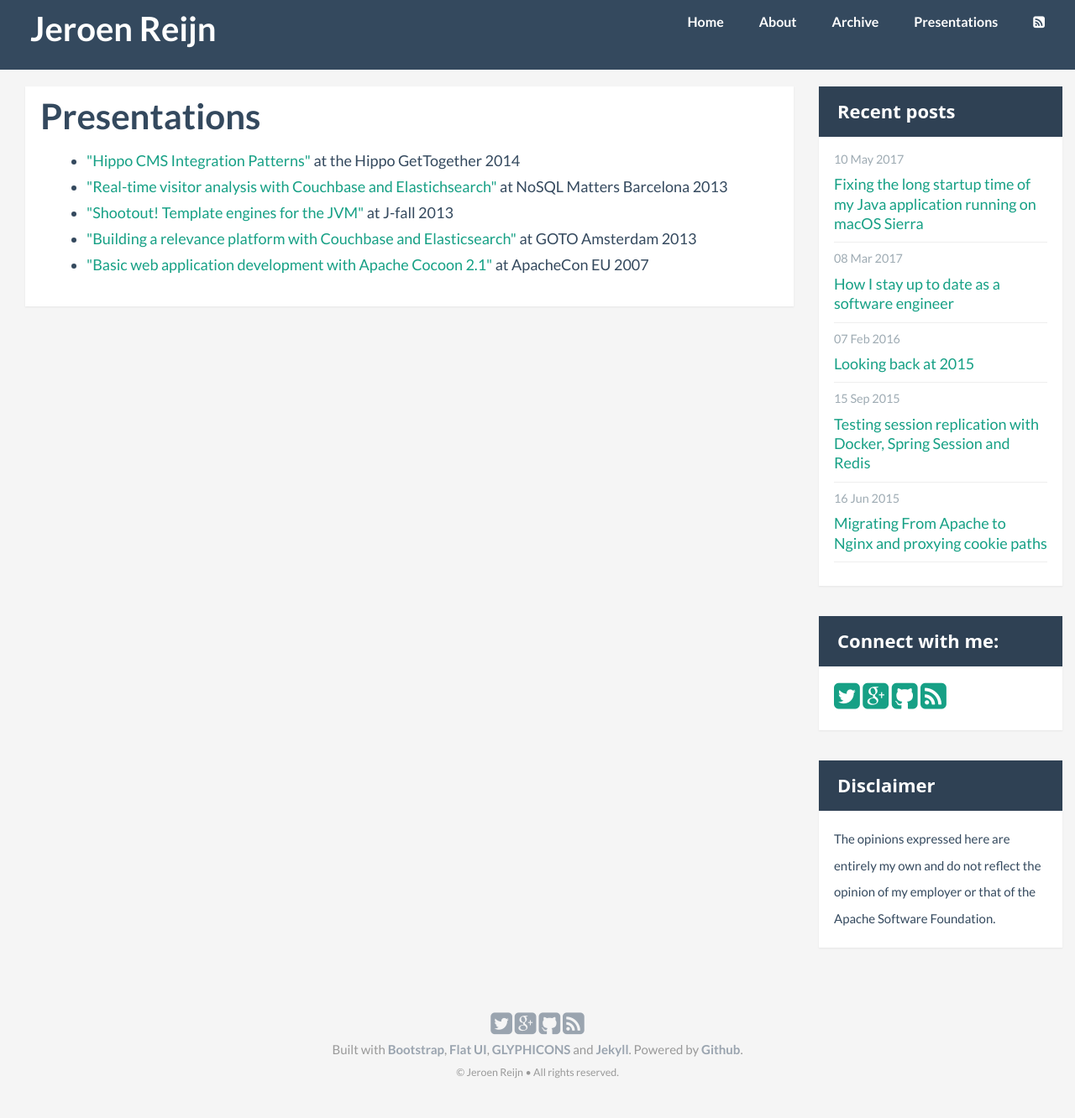
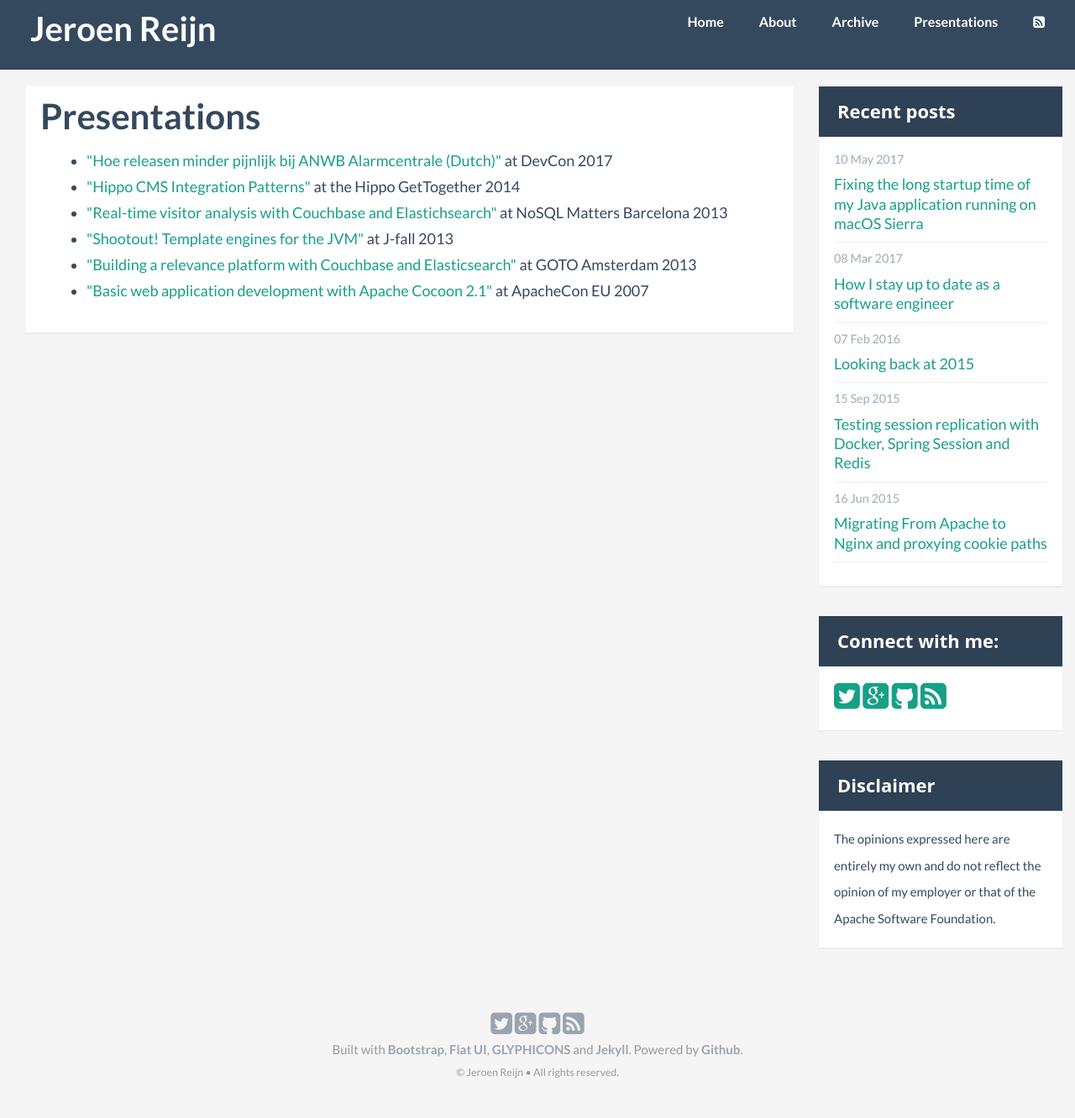
Before and after one commit to jreijn/jreijn.github.com, a Jekyll site: the page built from presentations.html, in a window 1280 px wide. Shown: the whole page at 84% size. Built offline with Jekyll 4.4.1, drawn with Linux system fonts in a browser that asks for light colours; comment, search, counter and statistics services are not loaded.

Commit message:
Add presentation from DevCon

```diff
--- a/presentations.html
+++ b/presentations.html
@@ -8,6 +8,7 @@
     </header>
     <div class="container-fluid">
         <ul>
+            <li><a href="//www.slideshare.net/jreijn/hoe-releasen-minder-pijnlijk-werd-bij-de-anwb-alarmcentrale-79301666" title="Hoe releasen minder pijnlijk bij ANWB Alarmcentrale" target="_blank">"Hoe releasen minder pijnlijk bij ANWB Alarmcentrale (Dutch)"</a> at DevCon 2017</li>
             <li><a href="//www.slideshare.net/jreijn/hippo-cms-integration-patterns" title="Hippo CMS Integration Patterns" target="_blank">"Hippo CMS Integration Patterns"</a> at the Hippo GetTogether 2014</li>
             <li><a href="//www.slideshare.net/jreijn/nosql13-bcnhippocouchbaseesfinal" title="Real-time visitor analysis with Couchbase and Elastichsearch" target="_blank">"Real-time visitor analysis with Couchbase and Elastichsearch"</a> at NoSQL Matters Barcelona 2013</li>
             <li><a href="//www.slideshare.net/jreijn/comparing-templateenginesjvm" title="Shootout! Template engines for the JVM" target="_blank">"Shootout! Template engines for the JVM"</a> at J-fall 2013</li>
```
